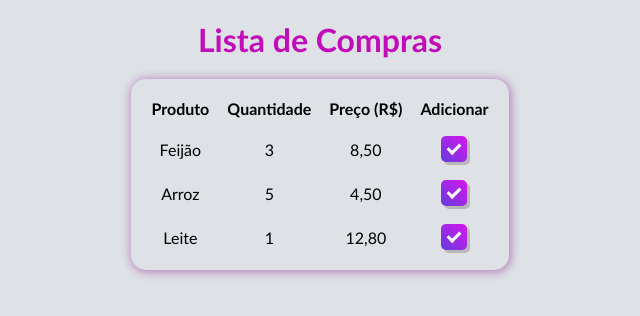
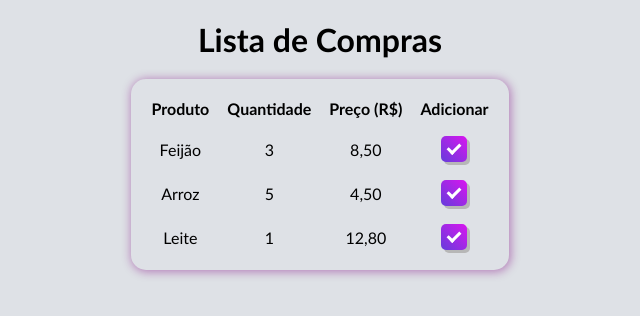
Before and after one commit to marciodiniz7x/Lista-Compras-App, a plain HTML site: page index.html in a window 1280 px wide. Shown: the whole page, without its empty margins (320-960 px from the left). Drawn offline with Linux system fonts and the light colour scheme.

Commit message:
Update style.css

```diff
--- a/style.css
+++ b/style.css
@@ -13,7 +13,6 @@ body {
 
 h1 {
     margin-top: 20px;
-    color: rgb(194, 11, 185);
 }
 
 .interface {
```
